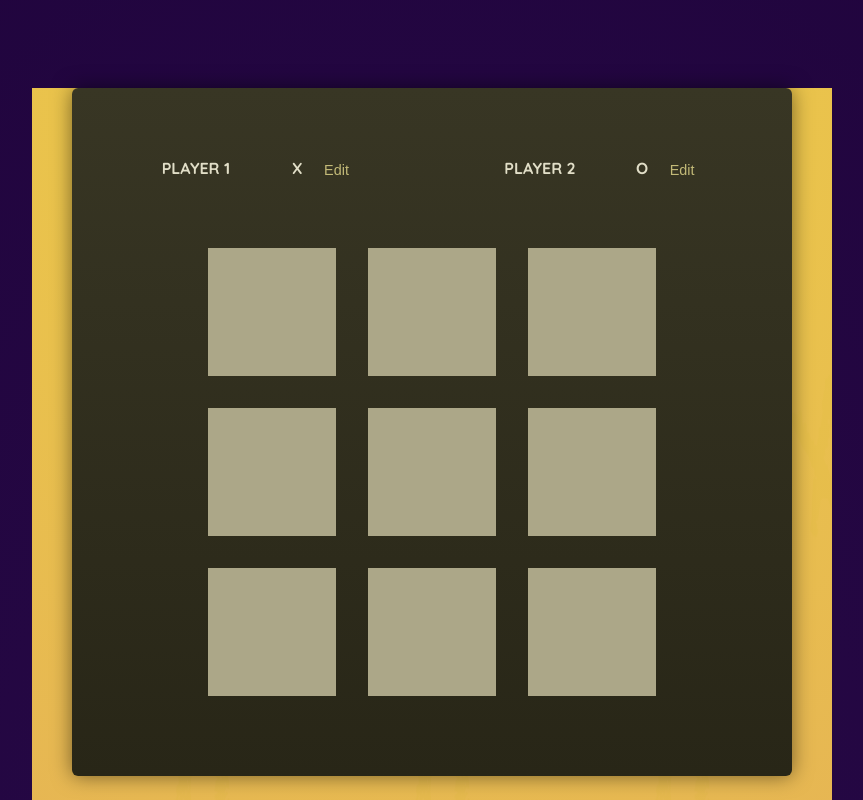
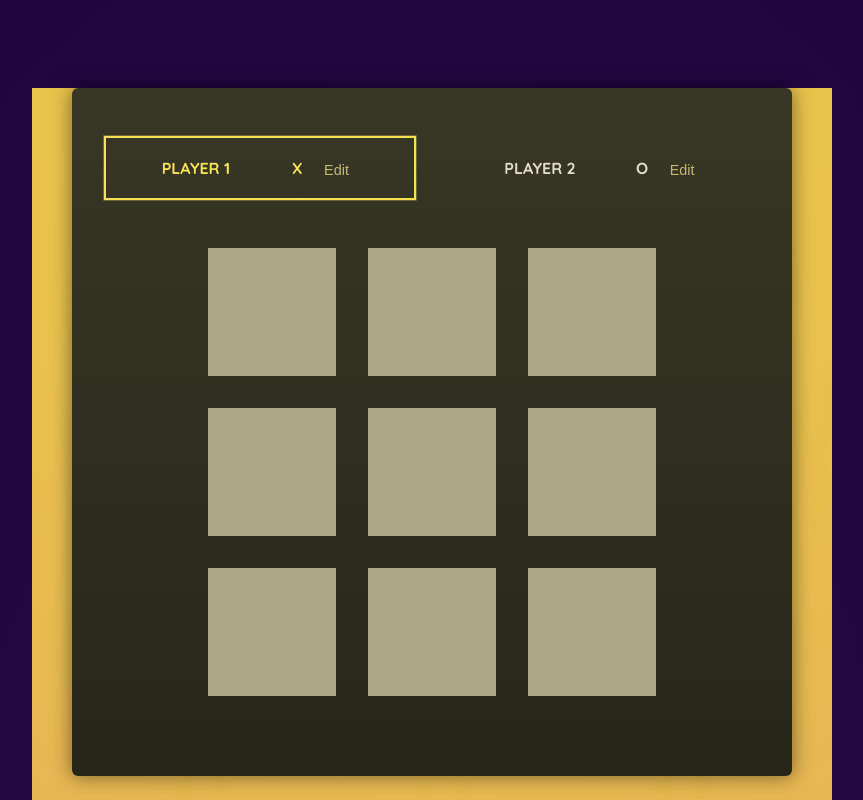
Before and after one commit to MykolaKolotylo/react-course-projects, a React (Vite) app: page /tic-tac-toe in a window 1280 px wide. Shown: the top 800 px of the page, without its empty margins (208-1071 px from the left). Built offline with nearby package versions, Linux system fonts and the light colour scheme; a web font is replaced by a local one.

Commit message:
feat[tic-toc-toe] handle clicks on the board and change symbols

```diff
--- a/src/components/tic-tac-toe/TicTacToe.jsx
+++ b/src/components/tic-tac-toe/TicTacToe.jsx
@@ -1,16 +1,25 @@
 import './TicTacToe.css';
 import Player from "./components/Player.jsx";
 import GameBoard from "./components/GameBoard.jsx";
+import {useState} from "react";
+
+const PLAYER_1_SYMBOL = "X";
+const PLAYER_2_SYMBOL = "O";
 
 export default function TicTacToe() {
+    const [activePlayer, setActivePlayer] = useState(PLAYER_1_SYMBOL);
+
+    const handleActivePlayer = () => {
+        setActivePlayer(curActivePlayer => curActivePlayer === PLAYER_1_SYMBOL ? PLAYER_2_SYMBOL : PLAYER_1_SYMBOL);
+    }
     return (
         <main className="tic-tac-toe-container">
             <div id="game-container">
-                <ol id="players">
-                    <Player name="Player 1" symbol="X"/>
-                    <Player name="Player 2" symbol="O"/>
+                <ol id="players" className="highlight-player">
+                    <Player name="Player 1" symbol={PLAYER_1_SYMBOL} isActive={activePlayer === PLAYER_1_SYMBOL}/>
+                    <Player name="Player 2" symbol={PLAYER_2_SYMBOL} isActive={activePlayer === PLAYER_2_SYMBOL}/>
                 </ol>
-                <GameBoard/>
+                <GameBoard onSelectSquare={handleActivePlayer} activePlayer={activePlayer} />
             </div>
         </main>
     )
--- a/src/components/tic-tac-toe/components/GameBoard.jsx
+++ b/src/components/tic-tac-toe/components/GameBoard.jsx
@@ -6,15 +6,17 @@ const initialGameBoard = [
     [null, null, null],
 ];
 
-export default function GameBoard() {
+export default function GameBoard({activePlayer, onSelectSquare}) {
     const [gameBoard, setGameBoard] = useState(initialGameBoard);
 
     const handleSelectSquare = (rowIdx, colIdx) => {
         setGameBoard((prevGameBoard) => {
             const newGameBoard = [...prevGameBoard.map(innerArr => [...innerArr])];
-            newGameBoard[rowIdx][colIdx] = 'X';
+            newGameBoard[rowIdx][colIdx] = activePlayer;
             return newGameBoard
-        })
+        });
+
+        onSelectSquare();
     }
 
     return (
--- a/src/components/tic-tac-toe/components/Player.jsx
+++ b/src/components/tic-tac-toe/components/Player.jsx
@@ -1,6 +1,6 @@
 import {useState} from 'react';
 
-export default function Player({name, symbol}) {
+export default function Player({name, symbol, isActive}) {
     const [isEditing, setIsEditing] = useState(false);
     const [playerName, setPlayerName] = useState(name);
 
@@ -13,7 +13,7 @@ export default function Player({name, symbol}) {
     }
 
     return (
-        <li>
+        <li className={isActive ? 'active': ''}>
             <span className="player">
                 {isEditing
                     ? <input type="text" value={playerName} onChange={handleChange}/>
```
